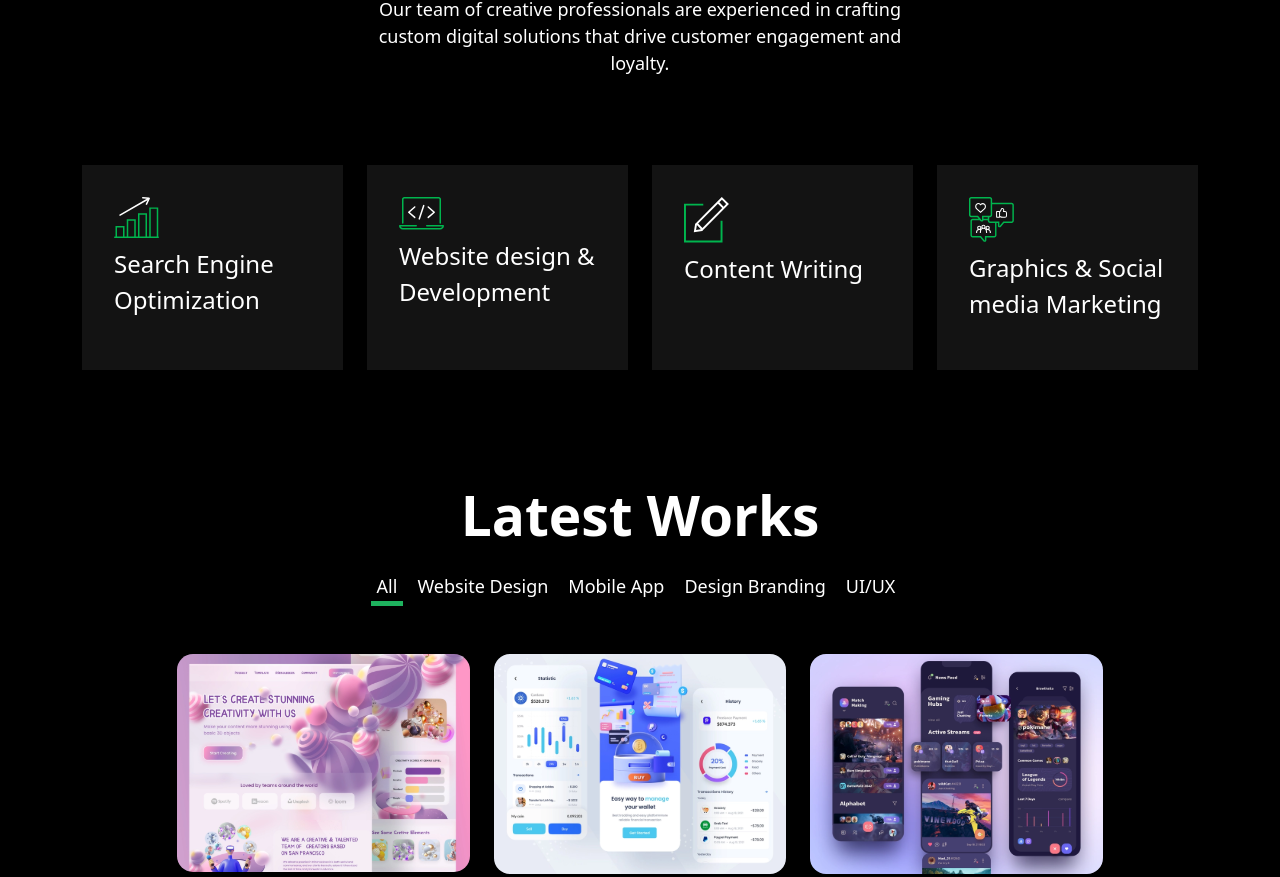
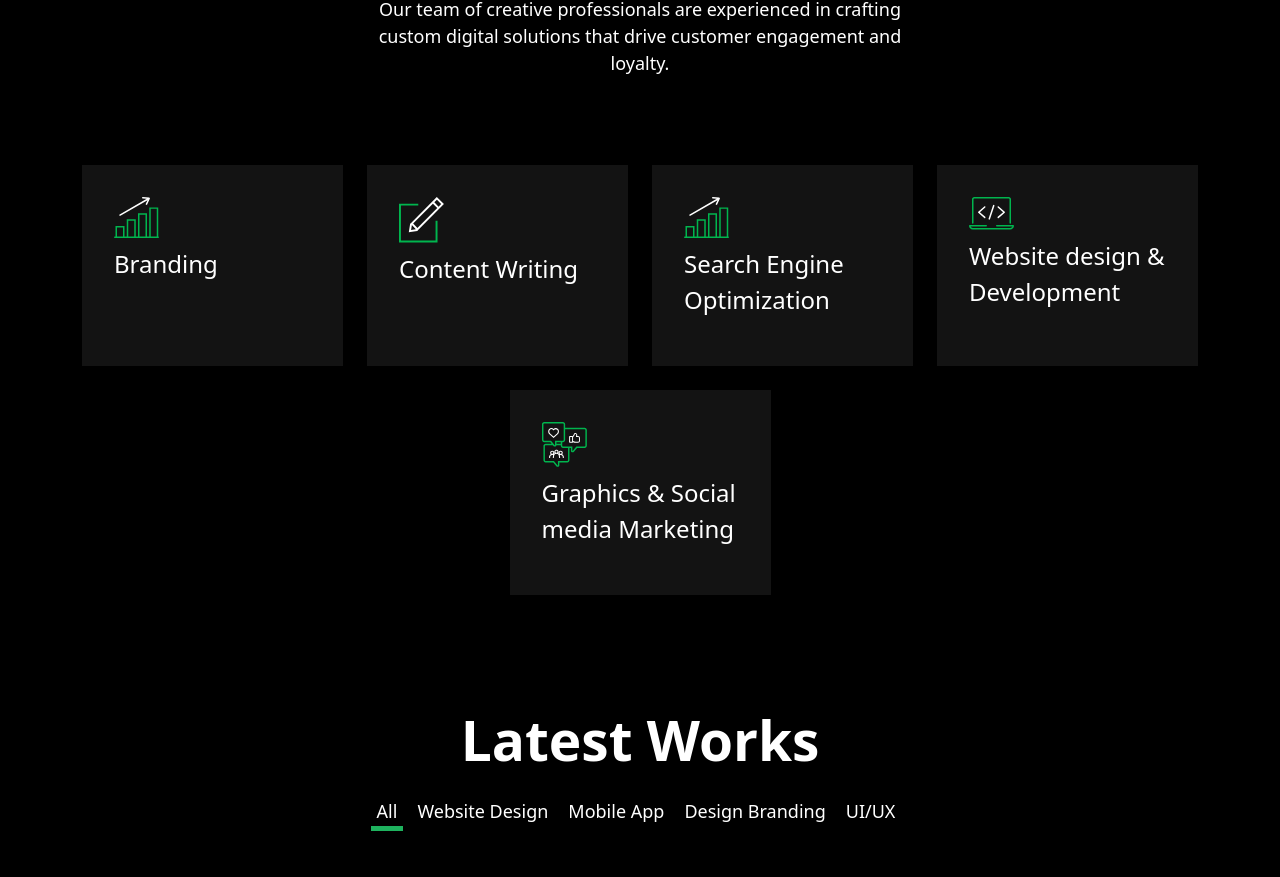
Before and after one commit to jiboladestiny/test, a React (Create React App) app: page / in a window 1280 px wide. Shown: the part 1410-2287 px from the top of the page. Built offline with nearby package versions, Linux system fonts and the light colour scheme.

Commit message:
modify hero section

```diff
--- a/src/components/Services.jsx
+++ b/src/components/Services.jsx
@@ -16,7 +16,19 @@ const Services = () => {
         </div>
       </div>
 
-      <div className="row mt-5 gy-4">
+      <div className="row justify-content-center mt-5 gy-4">
+        <div className="col-md-6 col-lg-3">
+          <div className="service-wrapper">
+            <img src={search} width="45" alt="" />
+            <p className="mt-2">Branding</p>
+          </div>
+        </div>
+        <div className="col-md-6 col-lg-3">
+          <div className="service-wrapper">
+            <img src={writting} width="45" alt="" />
+            <p className="mt-2">Content Writing</p>
+          </div>
+        </div>
         <div className="col-md-6 col-lg-3">
           <div className="service-wrapper">
             <img src={search} width="45" alt="" />
@@ -29,12 +41,7 @@ const Services = () => {
             <p className="mt-2">Website design & Development</p>
           </div>
         </div>
-        <div className="col-md-6 col-lg-3">
-          <div className="service-wrapper">
-            <img src={writting} width="45" alt="" />
-            <p className="mt-2">Content Writing</p>
-          </div>
-        </div>
+
         <div className="col-md-6 col-lg-3">
           <div className="service-wrapper">
             <img src={social} width="45" alt="" />
```
